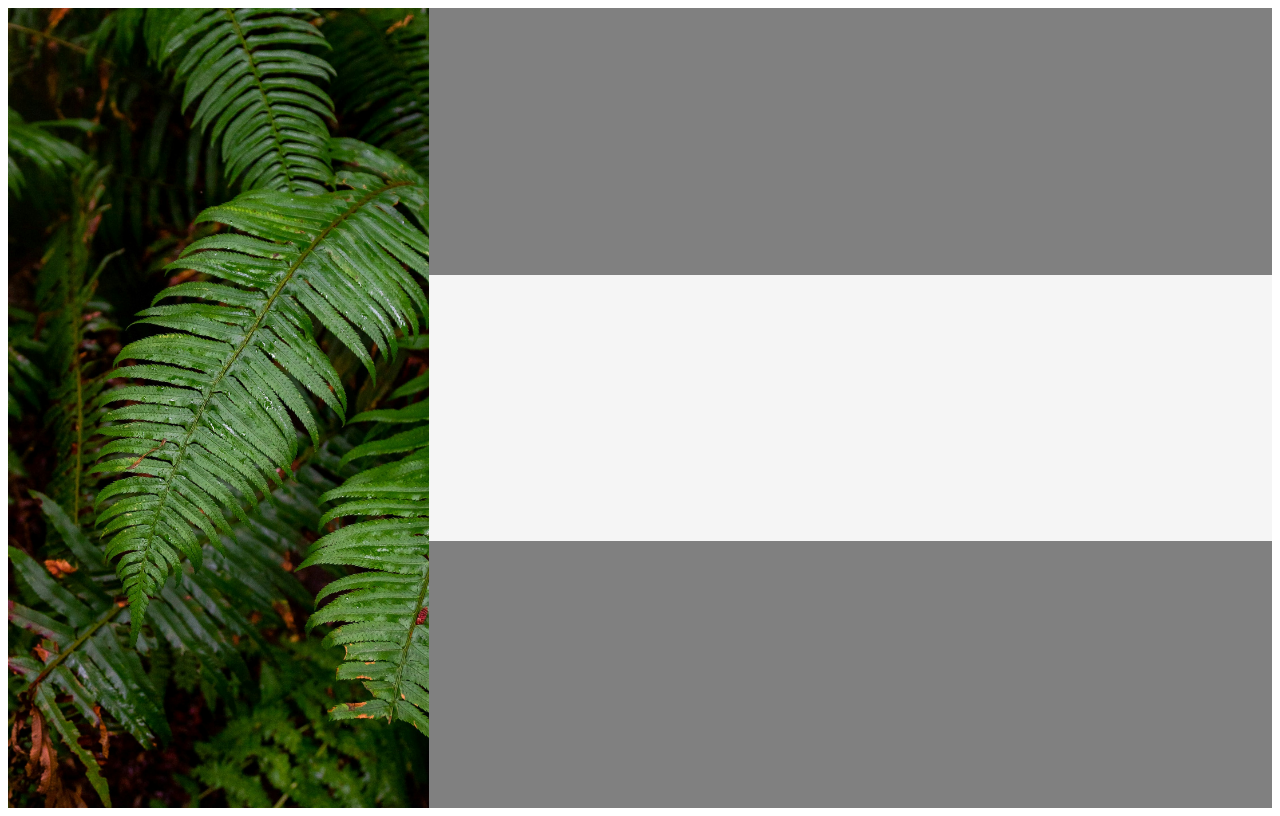
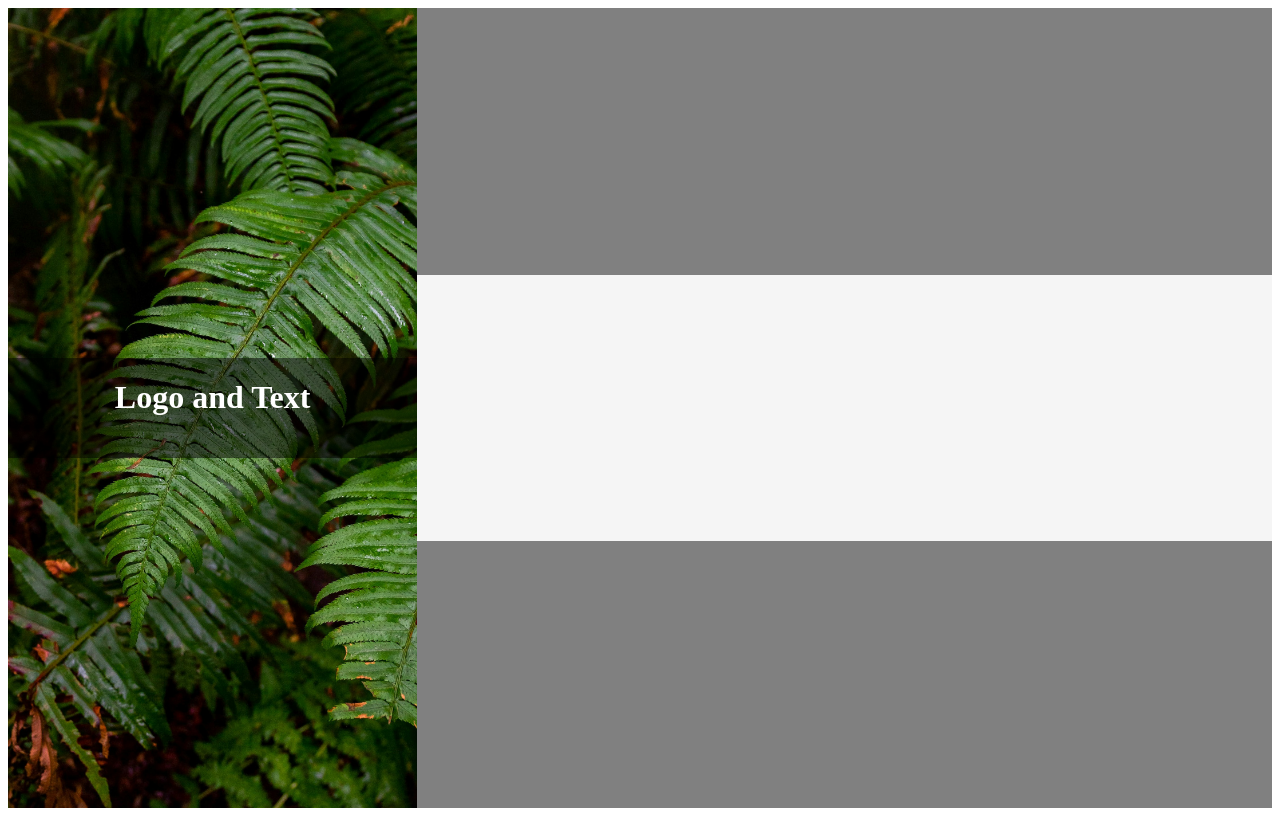
Before and after one commit to firepeashooter/login-page, a plain HTML site: page index.html in a window 1280 px wide. Drawn offline with Linux system fonts and the light colour scheme.

Commit message:
Add Banner to the left of the page

```diff
--- a/index.html
+++ b/index.html
@@ -10,8 +10,9 @@
 
     <div class="left">
         <div class="logo">
+            <h1 style="color:white">Logo and Text</h1>
+        </div>
 
-        </div>
     </div>
 
     <div class="right">
--- a/styles.css
+++ b/styles.css
@@ -3,13 +3,22 @@ body{
     height: 100vh;
 }
 
-
 .left{
-    flex-grow: 1;
+    display: flex;
+    align-items: center;
+    flex-grow: 0.5;
     background-image: url("./images/halie-west-25xggax4bSA-unsplash.jpg");
     background-size: cover;
     background-repeat: no-repeat;
 
+}
+
+.logo{
+    display: flex;
+    justify-content: center;
+    background-color: rgba(0, 0, 0, 0.5);
+    height: 100px;
+    width: 100%;
 }
 
 .right{
```
